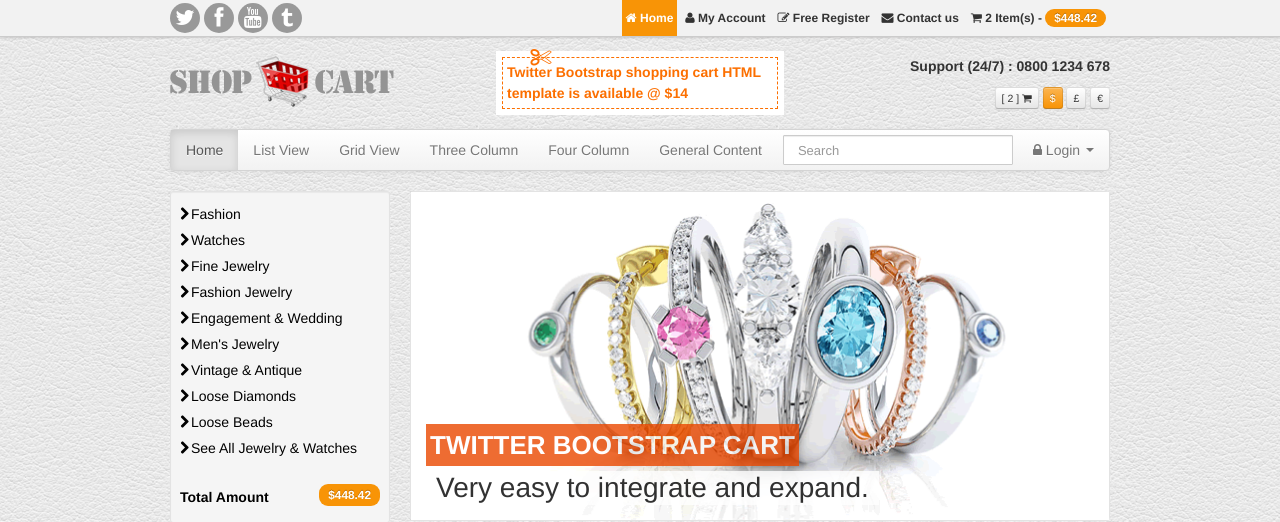
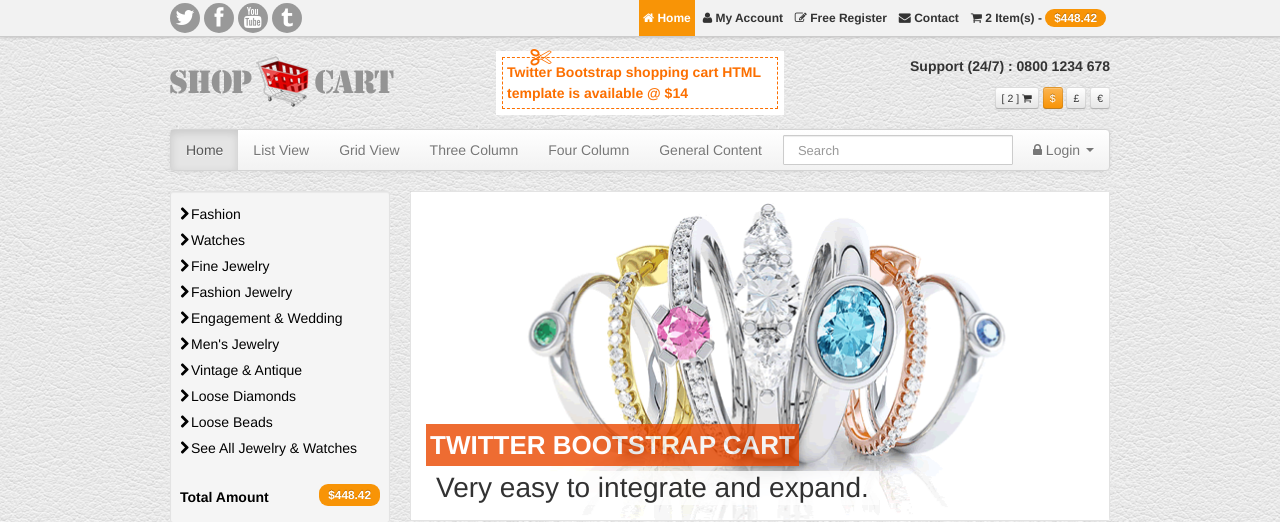
Before and after one commit to behiyekubrayilmaz/DjangoProje, a Django app: page / in a window 1280 px wide. Shown: the top 522 px of the page. Run offline with Django 3.2, Linux system fonts and the light colour scheme; data comes from the database, SQL or seed files in the repository.

Commit message:
Header degisti

```diff
--- a/home/templates/header.html
+++ b/home/templates/header.html
@@ -15,7 +15,7 @@
                 <a class="active" href="index.html"> <span class="icon-home"></span> Home</a>
                 <a href="#"><span class="icon-user"></span> My Account</a>
                 <a href="register.html"><span class="icon-edit"></span> Free Register </a>
-                <a href="contact.html"><span class="icon-envelope"></span> Contact us</a>
+                <a href="contact.html"><span class="icon-envelope"></span> Contact </a>
                 <a href="cart.html"><span class="icon-shopping-cart"></span> 2 Item(s) - <span class="badge badge-warning"> $448.42</span></a>
             </div>
         </div>
```
